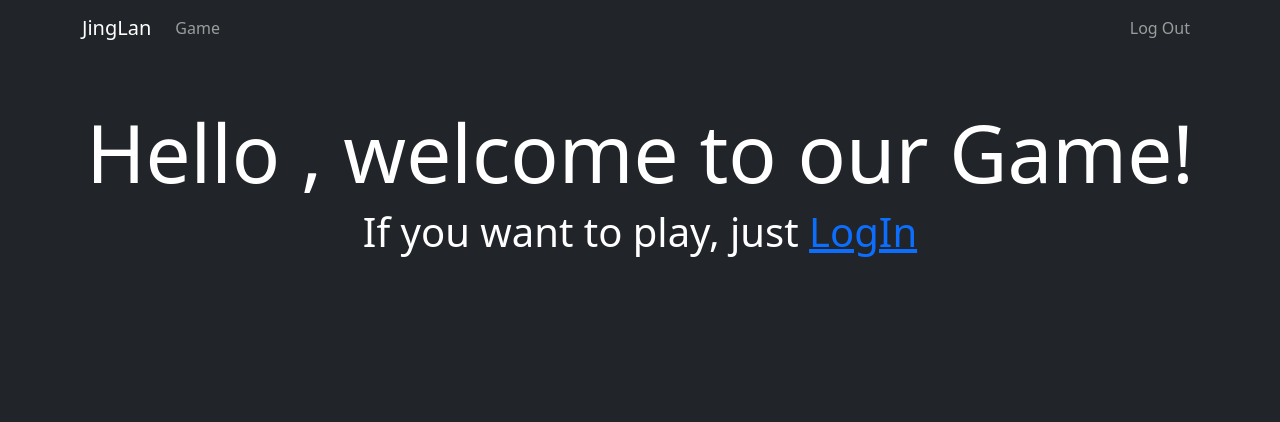
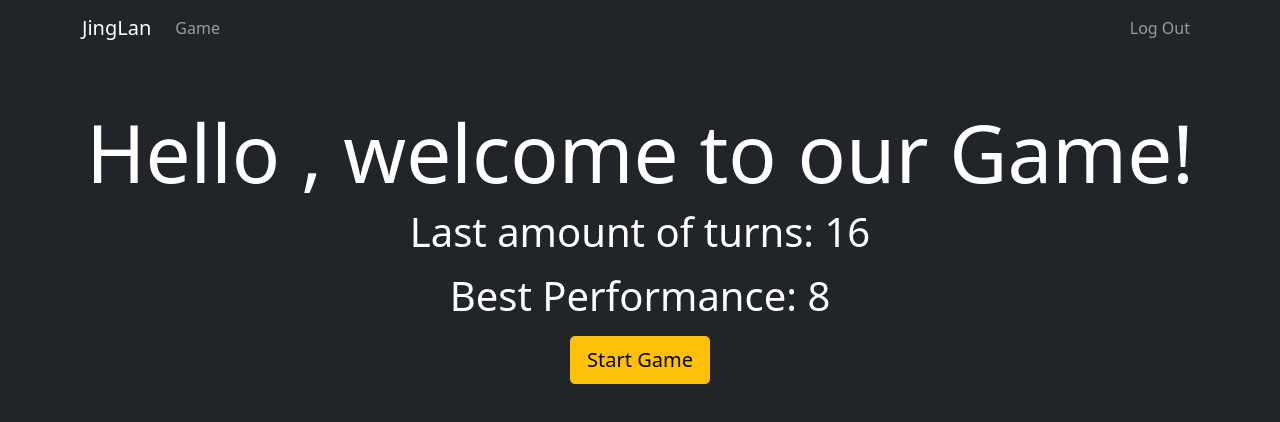
Before and after one commit to zhaojingjing9595/Memory-Game, a React (Create React App) app in the folder client/: page / in a window 1280 px wide. Shown: the top 422 px of the page. Built offline with nearby package versions, Linux system fonts and the light colour scheme; sample sign-in values are in the browser's storage.

Commit message:
added login to navbar. added startGame button to home. added conditional rendering of home

```diff
--- a/client/src/Pages/Home/Home.jsx
+++ b/client/src/Pages/Home/Home.jsx
@@ -1,6 +1,7 @@
 import React from "react";
+import { Button } from "react-bootstrap";
 import { Container } from "react-bootstrap";
-import { Link } from "react-router-dom";
+import { Link, NavLink } from "react-router-dom";
 import useAuth from "../../hooks/useAuth";
 
 function Home() {
@@ -18,11 +19,13 @@ function Home() {
         ) : (
           <>
             <h1 className="display-1 mt-5">
-              Hello <span>{activeUser.nickName}</span>, welcome to our Game!{" "}
+              Hello {activeUser.nickName}, welcome to our Game!{" "}
             </h1>
-            <p className="display-6">
-              If you want to play, just <Link to="/getin">LogIn</Link>
-            </p>
+            <p className="display-6">Last amount of turns: 16</p>
+            <p className="display-6">Best Performance: 8</p>
+            <Button size="lg" variant="warning" to="game" as={NavLink}>
+              Start Game
+            </Button>{" "}
           </>
         )}
       </Container>
--- a/client/src/components/AuthProvider/AuthProvider.jsx
+++ b/client/src/components/AuthProvider/AuthProvider.jsx
@@ -48,7 +48,6 @@ function AuthProvider({ children }) {
     dispatch({ type: SETUP_USER_BEGIN });
     try {
       const user = await login(email, password);
-      console.log(user);
       dispatch({ type: SETUP_USER_SUCCESS, payload: { user } });
       addUserToLocalStorage(user);
     } catch (error) {
```
